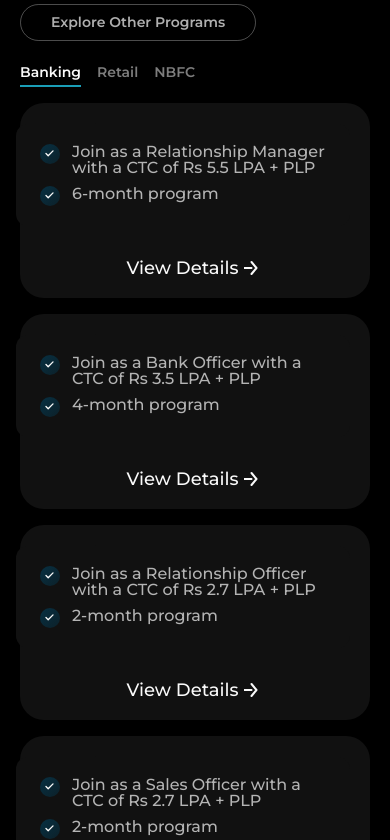
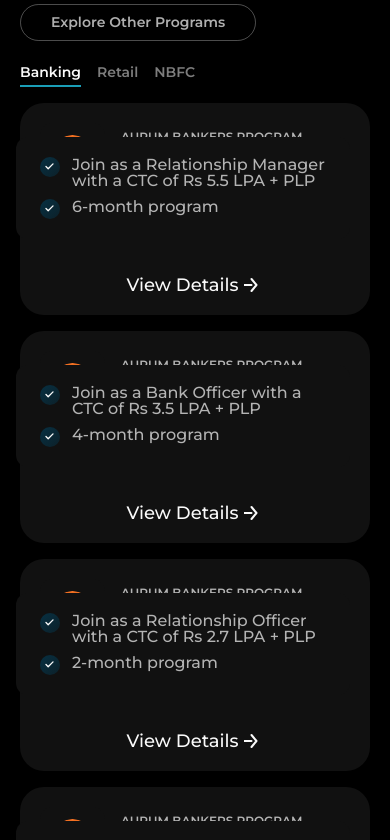
Before and after one commit to Sourabh4151/Crack-ED-Website, a React (Vite) app: page /programs in a window 390 px wide. Shown: the part 1140-1980 px from the top of the page. Built offline with nearby package versions, Linux system fonts and the light colour scheme.

Commit message:
New class updated

```diff
--- a/src/components/ProgramsList/ProgramsList.css
+++ b/src/components/ProgramsList/ProgramsList.css
@@ -89,10 +89,11 @@
   width: 100%;
 }
 
-.program-card {
+.programs-list .program-card {
   position: relative;
   width: 384px;
   min-height: 318px;
+  height: auto;
   background: rgba(17, 17, 17, 1);
   border-radius: 24px;
   padding: 24px;
@@ -100,17 +101,22 @@
   flex-direction: column;
   gap: 16px;
   box-sizing: border-box;
+  overflow: visible;
 }
 
-.program-card-top {
+.programs-list .program-card-top {
   display: flex;
   flex-direction: row;
   align-items: flex-start;
   gap: 16px;
-  margin-bottom: 0;
+  margin-bottom: 8px;
+  min-width: 0;
+  width: 100%;
+  max-width: 100%;
+  box-sizing: border-box;
 }
 
-.program-card-icon {
+.programs-list .program-card-icon {
   display: flex;
   align-items: center;
   justify-content: center;
@@ -128,7 +134,7 @@
   object-fit: contain;
 }
 
-.program-card-icon img[alt="AU Bank"] {
+.programs-list .program-card-icon img[alt="AU Bank"] {
   width: 41px;
   height: 42px;
   border-radius: 100px;
@@ -136,24 +142,31 @@
 }
 
 
-.program-card-content {
+.programs-list .program-card-content {
   display: flex;
   flex-direction: column;
-  gap: 16px;
+  gap: 20px;
   flex: 1;
   margin-top: 0;
   margin-left: 0;
   padding-left: 0;
+  min-height: 0;
+  overflow: visible;
 }
 
-.program-card-header {
+.programs-list .program-card-header {
   display: flex;
   flex-direction: column;
-  gap: 8px;
-  flex: 1;
+  gap: 12px;
+  flex: 1 1 0%;
+  min-height: 0;
+  min-width: 0;
+  max-width: calc(100% - 81px);
+  overflow: visible;
+  box-sizing: border-box;
 }
 
-.program-card-name {
+.programs-list .program-card-name {
   font-family: 'Montserrat', sans-serif;
   font-size: 12px;
   font-weight: 600;
@@ -162,18 +175,35 @@
   color: rgba(250, 250, 250, 0.7);
   text-transform: uppercase;
   margin-top: 8px;
+  min-width: 0;
+  width: 100%;
+  max-width: 100%;
+  word-wrap: break-word;
+  overflow-wrap: anywhere;
+  box-sizing: border-box;
 }
 
-.program-card-role {
+.programs-list .program-card-role {
   font-family: 'Montserrat', sans-serif;
   font-size: 18px;
   font-weight: 500;
-  line-height: 100%;
+  line-height: 120%;
   letter-spacing: 0%;
   color: rgba(250, 250, 250, 1);
+  word-wrap: break-word;
+  overflow-wrap: anywhere;
+  word-break: break-word;
+  hyphens: auto;
+  overflow: visible;
+  white-space: normal;
+  display: block;
+  min-width: 0;
+  width: 100%;
+  max-width: 100%;
+  box-sizing: border-box;
 }
 
-.program-card-details {
+.programs-list .program-card-details {
   display: flex;
   flex-direction: column;
   gap: 10px;
@@ -181,10 +211,14 @@
   border-radius: 12px;
   padding: 20px 24px 20px 24px;
   width: calc(100% + 24px);
+  max-width: calc(384px + 24px);
   margin: 0;
-  margin-top: -80px;
+  margin-top: -75px;
   margin-left: -24px;
   position: relative;
+  overflow: visible;
+  min-height: 0;
+  box-sizing: border-box;
 }
 
 .program-detail-item {
@@ -231,9 +265,13 @@
   letter-spacing: 0%;
   color: rgba(250, 250, 250, 0.7);
   flex: 1;
+  min-width: 0;
+  word-wrap: break-word;
+  overflow-wrap: break-word;
+  word-break: break-word;
 }
 
-.program-card-footer {
+.programs-list .program-card-footer {
   display: flex;
   align-items: center;
   justify-content: center;
@@ -289,7 +327,7 @@
     grid-template-columns: repeat(auto-fill, minmax(350px, 1fr));
   }
 
-  .program-card {
+  .programs-list .program-card {
     width: 100%;
   }
 }
@@ -323,7 +361,7 @@
     gap: 16px;
   }
 
-  .program-card {
+  .programs-list .program-card {
     width: 100%;
     min-height: auto;
   }
@@ -339,11 +377,11 @@
     flex-wrap: wrap;
   }
 
-  .program-card {
+  .programs-list .program-card {
     padding: 20px;
   }
 
-  .program-card-icon {
+  .programs-list .program-card-icon {
     font-size: 40px;
   }
 }
```
